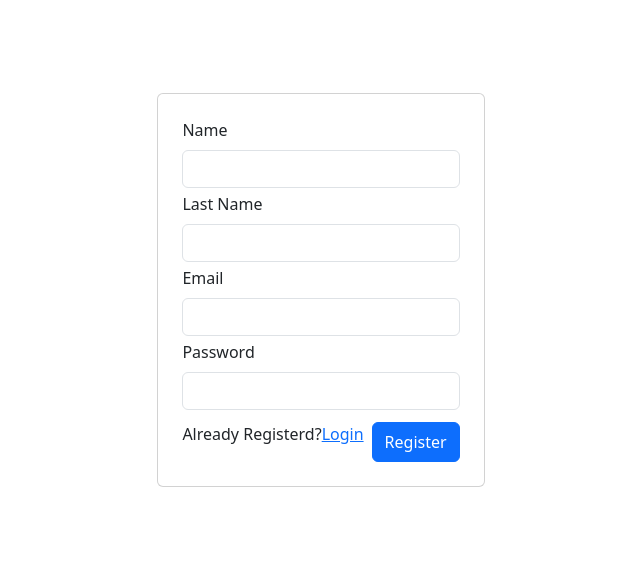
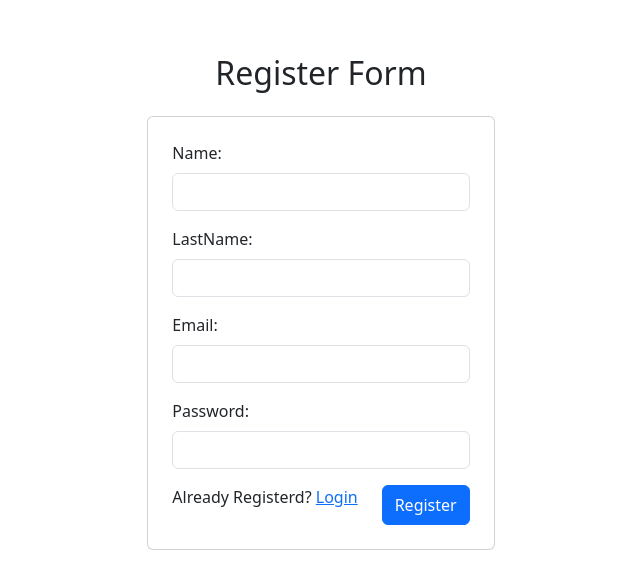
Before and after one commit to DevSunny05/jog-portal-mern, a React (Create React App) app in the folder client/: page /register in a window 1280 px wide. Shown: the part 110-698 px from the top of the page, without its empty margins (319-959 px from the left). Built offline with nearby package versions, Linux system fonts and the light colour scheme.

Commit message:
make reusable register and login components

```diff
--- /dev/null
+++ b/client/src/components/InputForm.js
@@ -0,0 +1,22 @@
+import React from "react";
+
+const InputForm = ({htmlFor,labelText,type,name,value,handleChange}) => {
+  return (
+    <>
+      <div className="mb-3">
+        <label htmlFor={htmlFor} className="form-label">
+          {labelText}
+        </label>
+        <input
+          type={type}
+          className="form-control"
+         name={name}
+         value={value}
+         onChange={handleChange}
+        />
+      </div>
+    </>
+  );
+};
+
+export default InputForm;
--- a/client/src/pages/LoginPage.js
+++ b/client/src/pages/LoginPage.js
@@ -1,8 +1,36 @@
-import React from 'react'
+import React, { useState } from 'react'
+import InputForm from '../components/InputForm'
+import { Link } from 'react-router-dom'
 
 const LoginPage = () => {
+    const [email,setEmail]=useState('')
+    const [password,setPassword]=useState('')
+
+    const handleSubmit=(e)=>{
+        e.preventDefault()
+        try {
+            console.log(email,password)
+        } catch (error) {
+            console.log(error)
+        }
+    }
+
   return (
-    <div>LoginPage</div>
+    <>
+    <div className="form-container">
+    <h2 className="m-4">Login Form</h2>
+      <form className="card p-4" onSubmit={handleSubmit}>
+          <InputForm htmlFor='email' labelText='Email:' type={'email'} value={email} handleChange={(e)=>setEmail(e.target.value) } name={'email'}  />
+          <InputForm htmlFor='password' labelText='Password:' type={'password'} value={password} handleChange={(e)=>setPassword(e.target.value) } name={'password'}  />
+
+          <div className="d-flex">
+              <p className="me-4">New User? <Link to='/register'>Register</Link></p>
+              <button type="submit" className="btn btn-primary">Login</button>
+          </div>
+
+      </form>
+    </div>
+  </>
   )
 }
 
--- a/client/src/pages/RegisterPage.js
+++ b/client/src/pages/RegisterPage.js
@@ -1,78 +1,38 @@
 import React, { useState } from "react";
 import { Link } from "react-router-dom";
+import InputForm from "../components/InputForm";
 const RegisterPage = () => {
-    // const [name,setName]=useState('')
-    // const [lastName,setLastName]=useState('')
-    // const [email,setEmail]=useState('')
-    // const [password,setPassword]=useState('')
-
-    const [values,setValues]=useState([{
-        name:'',
-        lastName:'',
-        email:'',
-        password:''
-    }])
+    const [name,setName]=useState('')
+    const [lastName,setLastName]=useState('')
+    const [email,setEmail]=useState('')
+    const [password,setPassword]=useState('')
 
 
     const handleSubmit=(e)=>{
         e.preventDefault()
         try {
-            console.log(values)
+            console.log(name,lastName,email,password)
         } catch (error) {
             console.log(error)
         }
 
     }
 
-    const handleChange=(e)=>{
-        const value=e.target.value
-        setValues({...values,
-        [e.target.name]:value
-        })
-    }
-
   return (
     <>
       <div className="form-container">
+        <h2 className="m-4">Register Form</h2>
         <form className="card p-4" onSubmit={handleSubmit}>
+            <InputForm htmlFor='name' labelText='Name:' type={'text'} value={name} handleChange={(e)=>setName(e.target.value) } name={'name'}  />
+            <InputForm htmlFor='lastName' labelText='LastName:' type={'text'} value={lastName} handleChange={(e)=>setLastName(e.target.value) } name={'lastName'}  />
+            <InputForm htmlFor='email' labelText='Email:' type={'email'} value={email} handleChange={(e)=>setEmail(e.target.value) } name={'email'}  />
+            <InputForm htmlFor='password' labelText='Password:' type={'password'} value={password} handleChange={(e)=>setPassword(e.target.value) } name={'password'}  />
 
-          <div className="mb-1">
-            <label htmlFor="name" className="form-label">
-              Name
-            </label>
-            <input type="text" className="form-control" name="name" value={values.name} onChange={handleChange}  />
-          </div>
+            <div className="d-flex">
+                <p className="me-4">Already Registerd? <Link to='/login'>Login</Link></p>
+                <button type="submit" className="btn btn-primary">Register</button>
+            </div>
 
-          <div className="mb-1">
-            <label htmlFor="lastName" className="form-label" >
-              Last Name
-            </label>
-            <input type="text" className="form-control" name='lastName' value={values.lastName} onChange={handleChange}  />
-          </div>
-
-          <div className="mb-1">
-            <label htmlFor="email" className="form-label">
-              Email
-            </label>
-            <input type="email" className="form-control" name="email" value={values.email}  onChange={handleChange}  />
-          </div>
-          <div className="mb-1">
-            <label htmlFor="password" className="form-label">
-              Password
-            </label>
-            <input type="password" className="form-control" name="password" value={values.password} onChange={handleChange}   />
-          </div>
-
-
-          <div className="d-flex justify-content-between mt-2 ">
-            <p className="me-2">
-              Already Registerd?<Link to="/login">Login</Link>
-            </p>
-
-            <button type="submit" className="btn btn-primary">
-              Register
-            </button>
-          </div>
         </form>
       </div>
     </>
```
